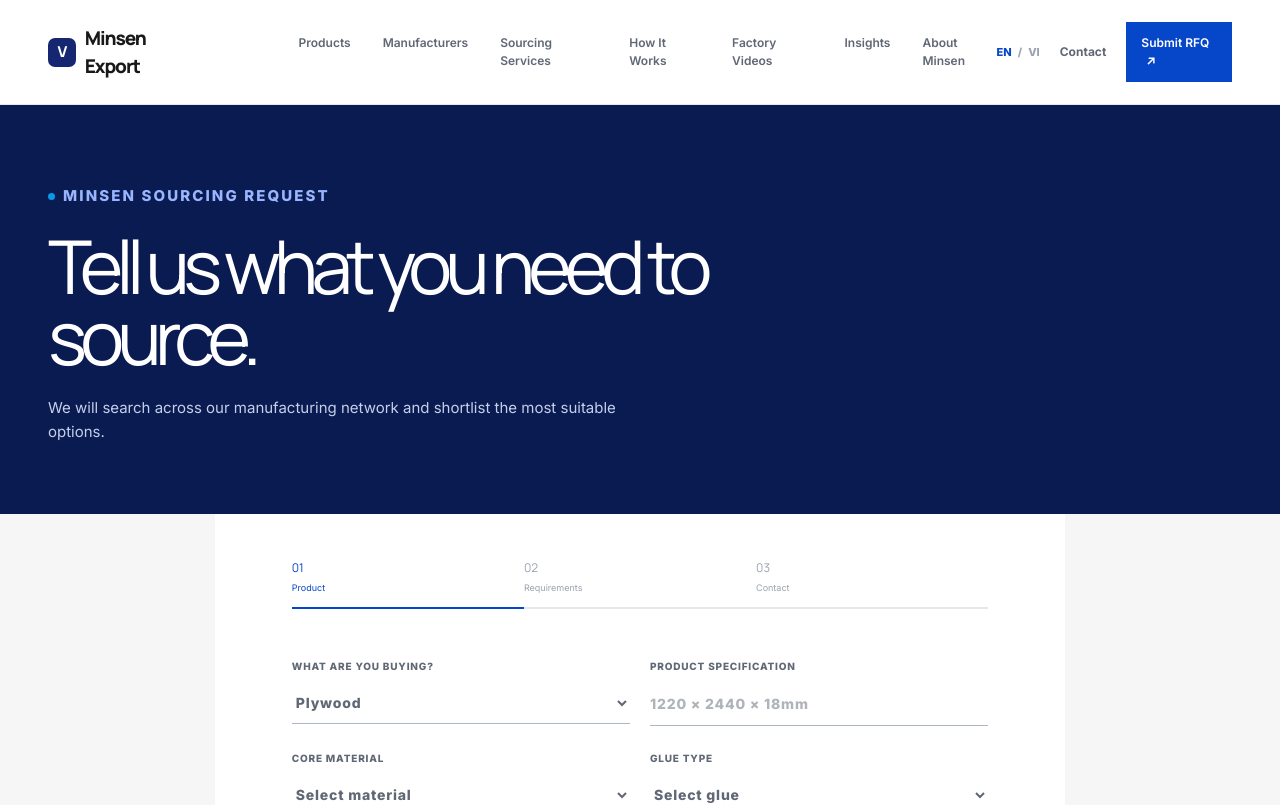
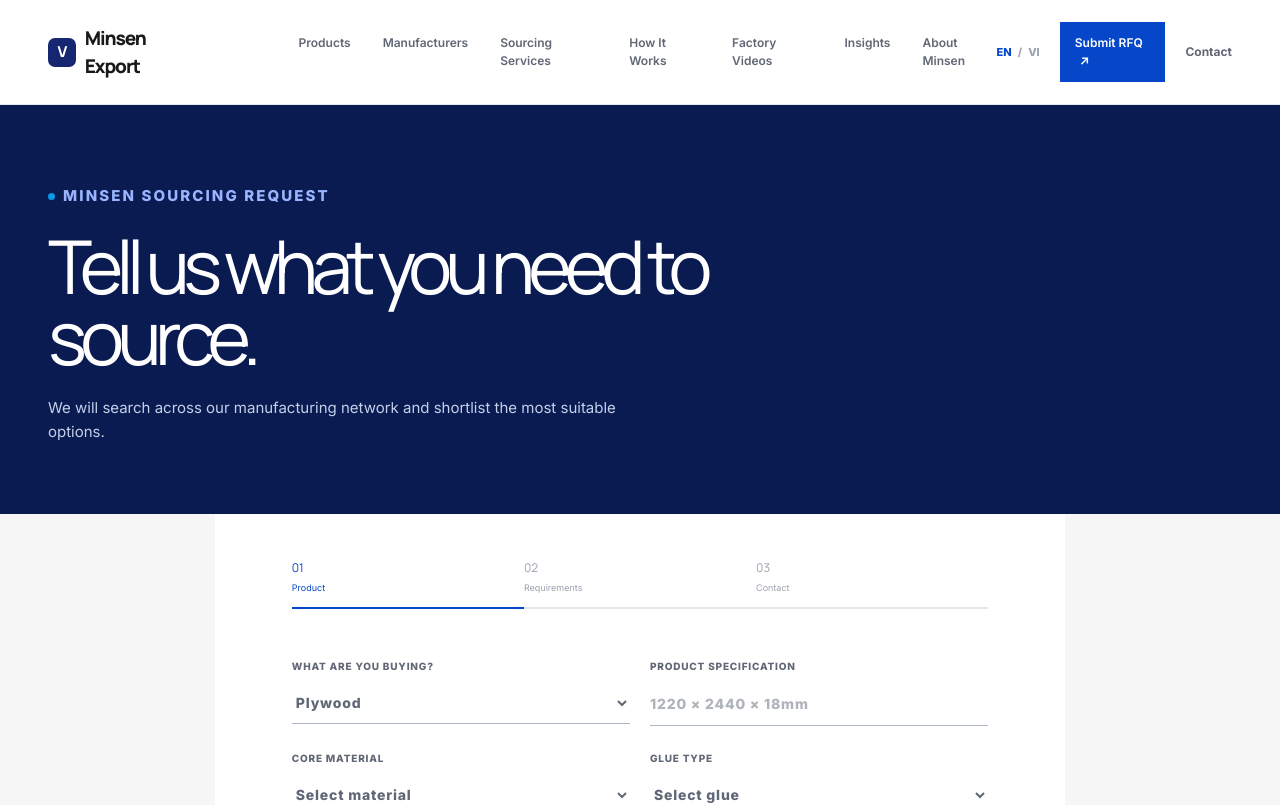
Before and after one commit to themanhhhh/minsen, a Next.js app: page /rfq in a window 1280 px wide. Shown: the top 805 px of the page. Built offline with nearby package versions, Linux system fonts and the light colour scheme.

Commit message:
feat: add Header component with dynamic navigation and locale-aware links

```diff
--- a/src/components/Header.tsx
+++ b/src/components/Header.tsx
@@ -6,16 +6,36 @@ export function Header({ locale }: { locale: Locale }) {
   const { navigation } = getLandingContent(locale);
   return (
     <header className="site-header">
-      <Link className="brand" href={locale === "vi" ? "/vi" : "/"} aria-label={`${company.name}, home`}>
-        <span className="brand-mark" aria-hidden="true">V</span>
+      <Link
+        className="brand"
+        href={locale === "vi" ? "/vi" : "/"}
+        aria-label={`${company.name}, home`}
+      >
+        <span className="brand-mark" aria-hidden="true">
+          V
+        </span>
         <span>{company.name}</span>
       </Link>
       <nav className="desktop-nav" aria-label="Điều hướng chính">
         {navigation.map((item) => (
-          <a href={item.href} key={item.href}>{item.label}</a>
+          <a href={item.href} key={item.href}>
+            {item.label}
+          </a>
         ))}
       </nav>
-      <div className="header-actions"><LanguageSwitcher locale={locale} /><Link className="header-contact" href={locale === "vi" ? "/vi/contact" : "/contact"}>{locale === "vi" ? "Liên hệ" : "Contact"}</Link><a className="header-cta" href={locale === "vi" ? "/vi/rfq" : "/rfq"}>{locale === "vi" ? "Gửi RFQ" : "Submit RFQ"} <span aria-hidden="true">↗</span></a></div>
+      <div className="header-actions">
+        <LanguageSwitcher locale={locale} />
+        <a className="header-cta" href={locale === "vi" ? "/vi/rfq" : "/rfq"}>
+          {locale === "vi" ? "Gửi RFQ" : "Submit RFQ"}{" "}
+          <span aria-hidden="true">↗</span>
+        </a>
+        <Link
+          className="header-contact"
+          href={locale === "vi" ? "/vi/contact" : "/contact"}
+        >
+          {locale === "vi" ? "Liên hệ" : "Contact"}
+        </Link>
+      </div>
     </header>
   );
 }
```
